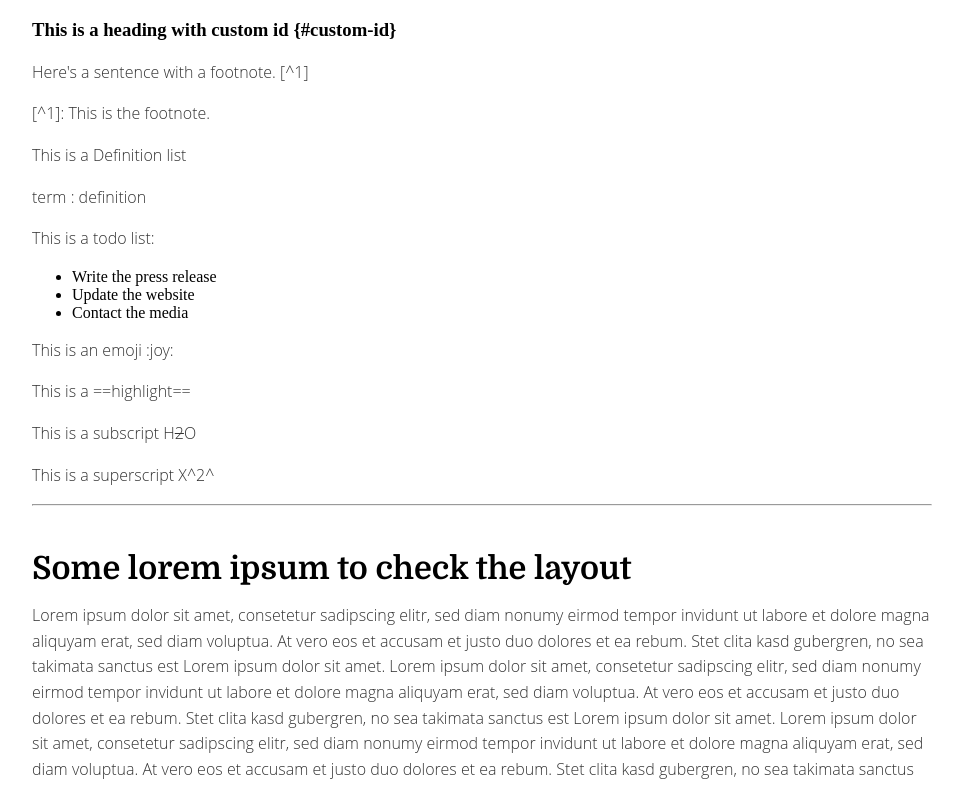
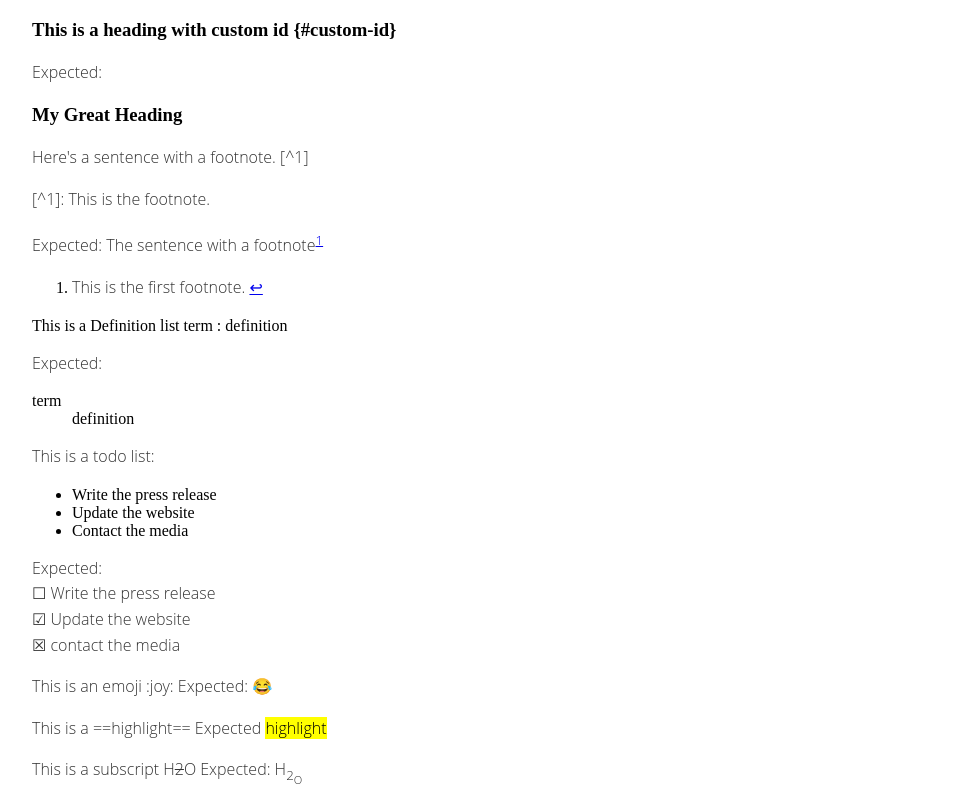
Before and after one commit to maxDierschke/maxDierschke.github.io, an Angular app: page /post/test_post in a window 1280 px wide. Shown: the part 1636-2422 px from the top of the page, without its empty margins (158-1121 px from the left). Built offline with nearby package versions, Linux system fonts and the light colour scheme; no server answers.

Commit message:
adjust testing blogpost

```diff
--- a/src/app/app.routes.ts
+++ b/src/app/app.routes.ts
@@ -10,5 +10,6 @@ export const routes: Routes = [
   { path: "about", component: AboutComponent },
   { path: "post/:id", component: PostComponent },
   { path: "page-not-found", component: PageNotFoundComponent },
-  { path: "**", redirectTo: "/page-not-found" },
+  {path: "**", component: PageNotFoundComponent}
+  // { path: "**", redirectTo: "/page-not-found" },
 ];
--- a/src/app/post/post.component.ts
+++ b/src/app/post/post.component.ts
@@ -12,20 +12,36 @@ export class PostComponent {
   html: any;
   data= {title:"", metadata: "", abstract: ""};
   private readonly router = inject(Router);
-
+  goTo(element: string) {
+    document?.getElementById(element)?.scrollIntoView({
+      behavior: "smooth",
+      block: "start",
+      inline: "nearest"
+    });
+  }
 constructor(private route: ActivatedRoute, private httpClient: HttpClient){
     const id = this.route.snapshot.paramMap.get('id')!;
   this.httpClient.get("assets/blogpost_index.json", {responseType: 'json'})
         .subscribe((data: any)=> {
           this.data = data[id];
         });
-    const data_path = "assets/" + id + ".md";
-    this.httpClient.get(data_path, {responseType: 'text'})
+    const data_path = "assets/" + id;
+    this.httpClient.get(data_path + ".html", {responseType: 'text'})
         .subscribe(data => {
+        if(!data.startsWith("<!doctype html>")){
+          this.html = data;
+        }
+    });
+    this.httpClient.get(data_path + ".md", {responseType: 'text'})
+        .subscribe(data => {
+        if(this.html!=undefined){return;}
         if(data.startsWith("<!doctype html>")){
-          this.router.navigate(["page-not-found"])
+          this.router.navigate(["page-not-found"]);
         }
-    this.html = marked.parse(data);});
+          this.html = marked.parse(data);
+    });
+
+
   }
 
 }
--- a/src/assets/test_post.md
+++ b/src/assets/test_post.md
@@ -55,28 +55,54 @@ This is a horizontal rule:
 # Features that don't work with the current MD parser
 
 ### This is a heading with custom id {#custom-id}
+Expected:
+<h3 id="custom-id">My Great Heading</h3>
+
 
 Here's a sentence with a footnote. [^1]
 
 [^1]: This is the footnote.
 
+Expected:
+The sentence with a footnote<sup id="fnref:1" role="doc-noteref"><a href="#fn:1" class="footnote" rel="footnote">1</a></sup>
+<ol>
+<li id="fn:1" role="doc-endnote">
+      <p>This is the first footnote.&nbsp;<a href="#fnref:1" class="reversefootnote" role="doc-backlink">↩</a></p>
+</li>
+</ol>
 This is a Definition list
-
 term
 : definition
+
+Expected:
+<dl>
+  <dt>term</dt>
+  <dd>definition</dd>
+</dl>
 
 This is a todo list:
 - [x] Write the press release
 - [ ] Update the website
 - [ ] Contact the media
 
+Expected: </br>
+&#9744; Write the press release </br>
+&#9745; Update the website </br>
+&#9746; contact the media </br>
+
+
 This is an emoji :joy:
+Expected: &#128514;
 
 This is a ==highlight==
+Expected <mark>highlight</mark>
 
 This is a subscript H~2~O
+Expected: H<sub>2<sub>O</sub></sub>
+
 
 This is a superscript  	X^2^
+Expected: X<sup>2</sup>
 
 ------
 
```
